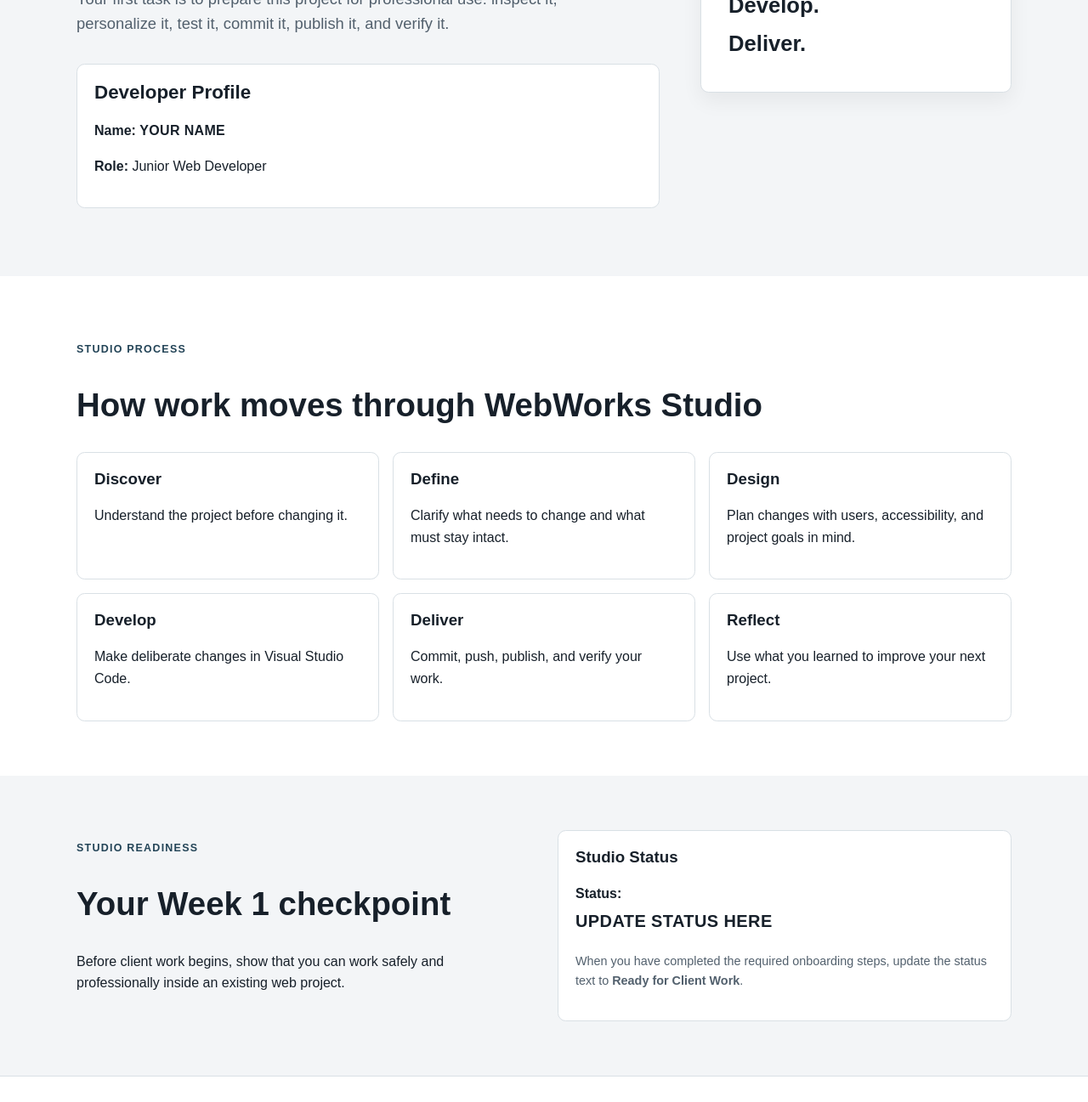
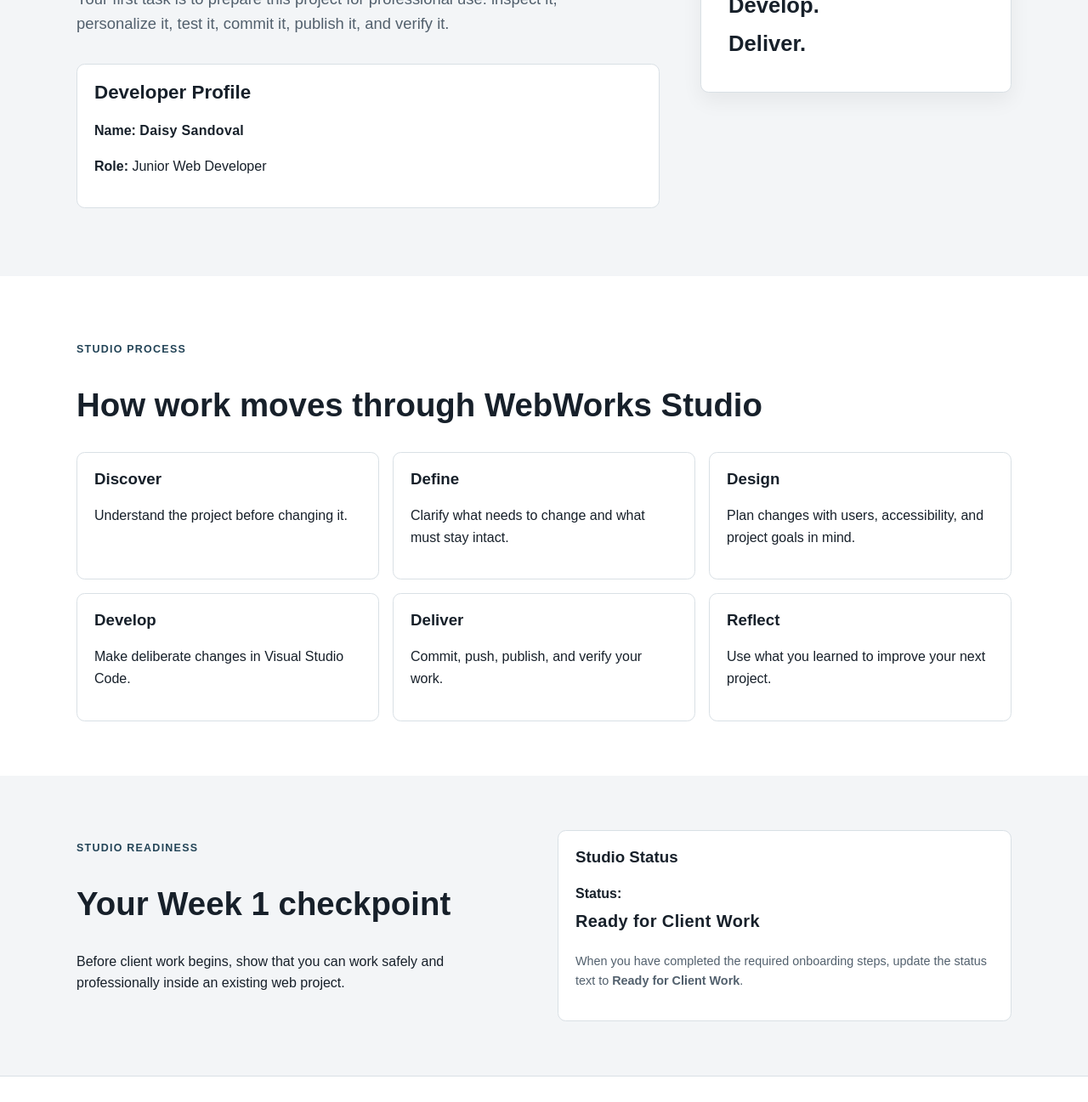
Before and after one commit to DaisyS101/webworks-studio, a plain HTML site: page webworks-week01-starter/index.html in a window 1280 px wide. Shown: the part 386-1683 px from the top of the page at 85% size. Drawn offline with Linux system fonts and the light colour scheme.

Commit message:
WebWorks week 1 assignment
Updated necessary information needed for course objectives such as statis and Name. will be doing adjustments

```diff
--- a/webworks-week01-starter/index.html
+++ b/webworks-week01-starter/index.html
@@ -39,7 +39,7 @@
 
           <div class="profile-card" aria-labelledby="developer-heading">
             <h2 id="developer-heading">Developer Profile</h2>
-            <p><strong>Name:</strong> <span class="placeholder">YOUR NAME</span></p>
+            <p><strong>Name:</strong> <span class="placeholder">Daisy Sandoval</span></p>
             <p><strong>Role:</strong> Junior Web Developer</p>
           </div>
         </div>
@@ -105,7 +105,7 @@
         <div class="check-card">
           <h3>Studio Status</h3>
           <p class="status-label"><strong>Status:</strong></p>
-          <p class="status-value placeholder">UPDATE STATUS HERE</p>
+          <p class="status-value placeholder">Ready for Client Work</p>
           <p class="small">
             When you have completed the required onboarding steps, update the status
             text to <strong>Ready for Client Work</strong>.
```
